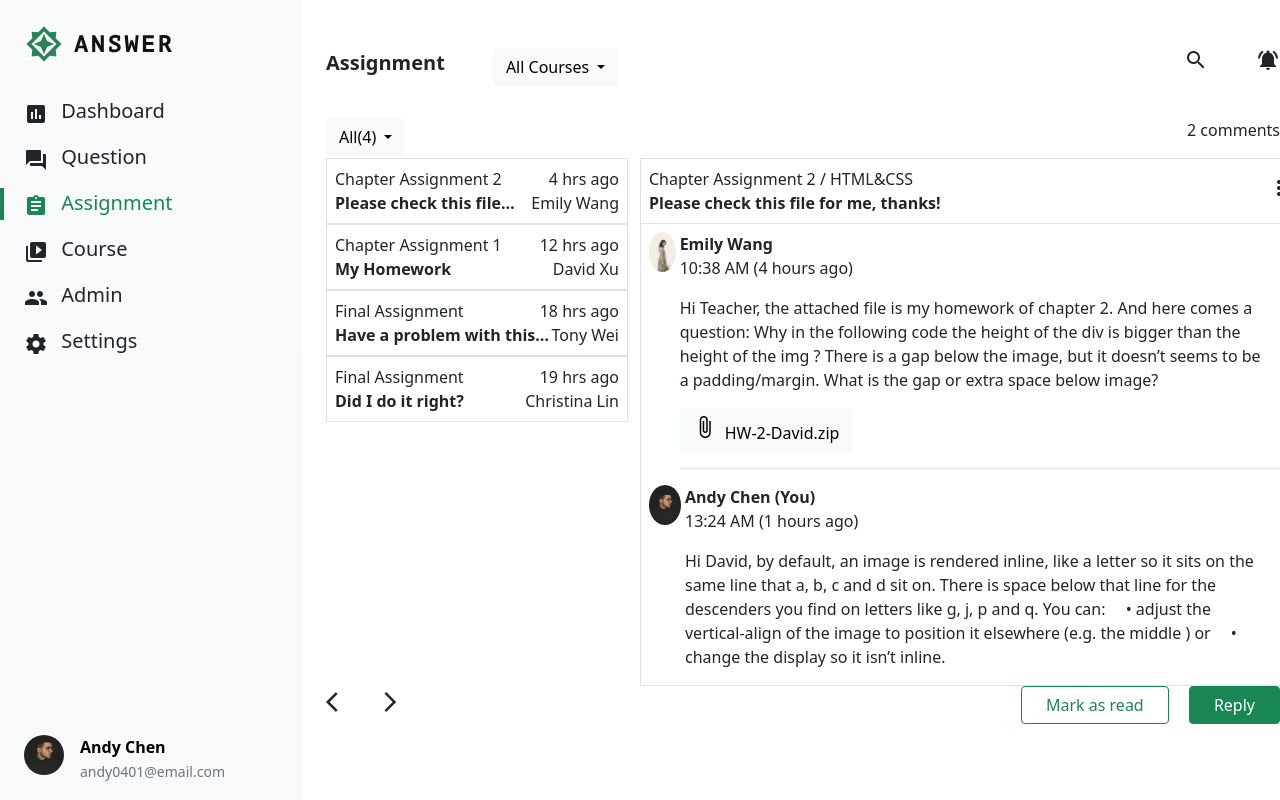
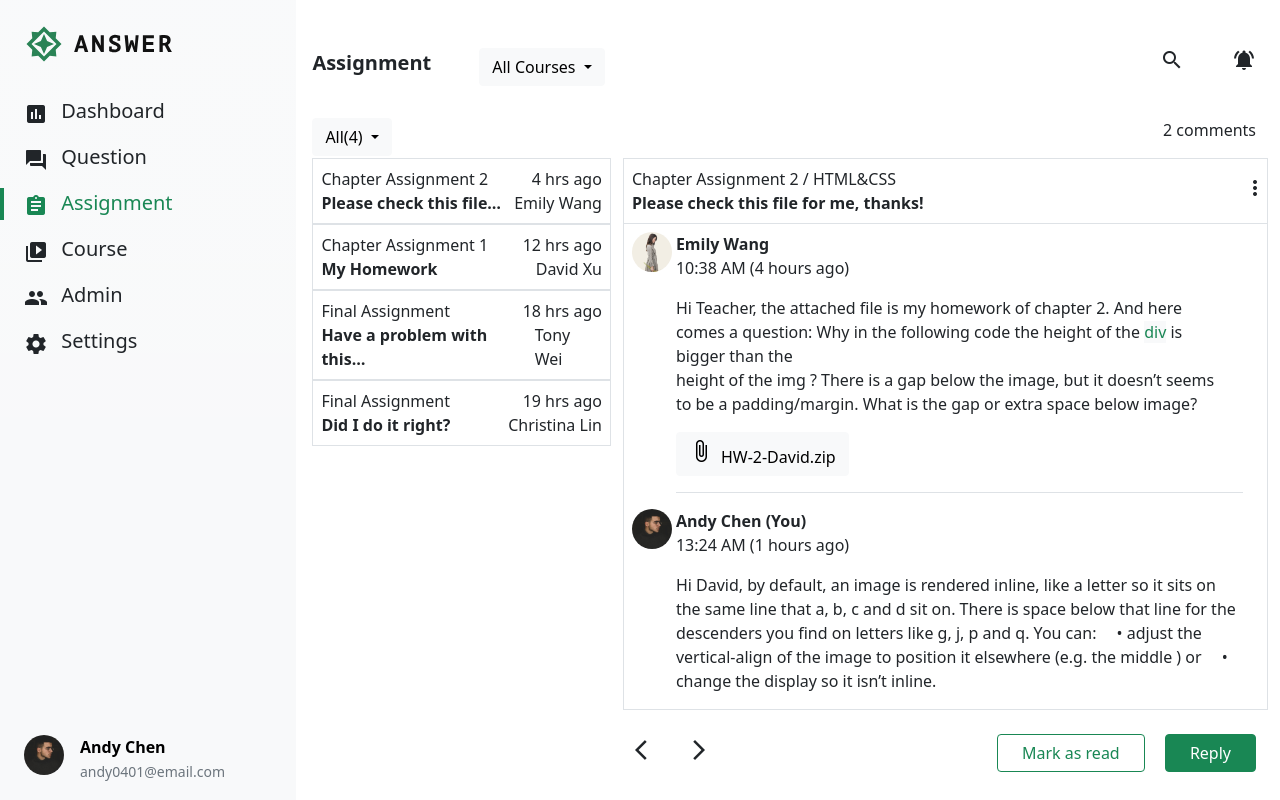
Before and after one commit to CodingFish1/bootstrap_w5, a plain HTML site: page index.html in a window 1280 px wide. Drawn offline with Linux system fonts and the light colour scheme.

Commit message:
Update 2022-08-21T05:52:53.457Z

```diff
--- a/assets/style/all.css
+++ b/assets/style/all.css
@@ -1,7 +1,15 @@
 @import url("https://fonts.googleapis.com/css2?family=Lato:wght@400;700;900&display=swap");
 @import url("https://fonts.googleapis.com/css2?family=Roboto:ital,wght@0,400;0,700;0,900;1,400;1,700;1,900&display=swap");
+header {
+  width: 296px;
+}
+
 header span {
   vertical-align: bottom;
+}
+
+.supporter {
+  width: 396px;
 }
 
 .user img {
--- a/index.html
+++ b/index.html
@@ -13,8 +13,8 @@
   </head>
 
   <body>
-    <div class="d-flex row">
-      <header class="col-3">
+    <div class="d-flex">
+      <header class="position-fixed">
         <div class="d-flex flex-column justify-content-between vh-100 bg-light bg-gradient">
           <div class="flex-column pt-4 mb-4 ">
             <div class="ps-4 mb-4">
@@ -58,7 +58,9 @@
           </div>
         </div>
       </header>
-      <main class="col-9">
+      <div class="supporter">
+      </div>
+      <main class="container pe-4">
 
 <div class="d-flex justify-content-between pt-5">
     <div class="d-flex flex-row">
@@ -159,16 +161,16 @@
             </div>
         </div>
         <div class="msg-card d-flex ps-2">
-            <img class="me-1" src="./assets/images/emilywang.jpeg" alt="">
-            <div class="border-bottom">
+            <img class="me-1 flex-shrink-0" src="./assets/images/emilywang.jpeg" alt="">
+            <div class="border-bottom me-4">
                 <p class="fw-bolder mb-0">Emily Wang</p>
                 <p class="fw-lighter">10:38 AM (4 hours ago)</p>
-                <p class="pe-4">Hi Teacher, the attached file is my homework of chapter 2. And here comes a question: Why in the following code the height of the div is bigger than the height of the img ? There is a gap below the image, but it doesn’t seems to be a padding/margin. What is the gap or extra space below image?</p>
+                <p class="pe-4">Hi Teacher, the attached file is my homework of chapter 2. And here comes a question: Why in the following code the height of the <span class="text-success bg-light">div</span> is bigger than the<br> height of the img ? There is a gap below the image, but it doesn’t seems to be a padding/margin. What is the gap or extra space below image?</p>
                 <button type="button" class="btn btn-light mb-3 align-items-center"><span class="material-icons align-items-center me-2">attach_file</span>HW-2-David.zip</button>
             </div>
         </div>
         <div class="msg-card d-flex mt-3 ps-2">
-            <img class="me-1" src="./assets/images/andychen.jpeg" alt="">
+            <img class="me-1 flex-shrink-0" src="./assets/images/andychen.jpeg" alt="">
             <div>
                 <p class="fw-bolder mb-0">Andy Chen (You)</p>
                 <p class="fw-lighter">13:24 AM (1 hours ago)</p>
@@ -176,7 +178,9 @@
             </div>
         </div>
     </div>
-    <div class="d-flex justify-content-between align-items-center">
+</div>
+<div class="row flex-row-reverse mt-4 pb-4">
+    <div class="col-8 d-flex justify-content-between align-items-center">
         <div>
             <a class="link-dark me-4" href="#"><span class="material-icons">arrow_back_ios</span></a>
             <a class="link-dark" href="#"><span class="material-icons">arrow_forward_ios</span></a>
@@ -187,11 +191,12 @@
         </div>
     </div>
 </div>
-</div>
+
 
 
       </main>
     </div>
+
 
     <script src="./assets/js/vendors.js"></script>
     <script src="./assets/js/all.js"></script>
```
Also changed, not shown: 1 other file.
